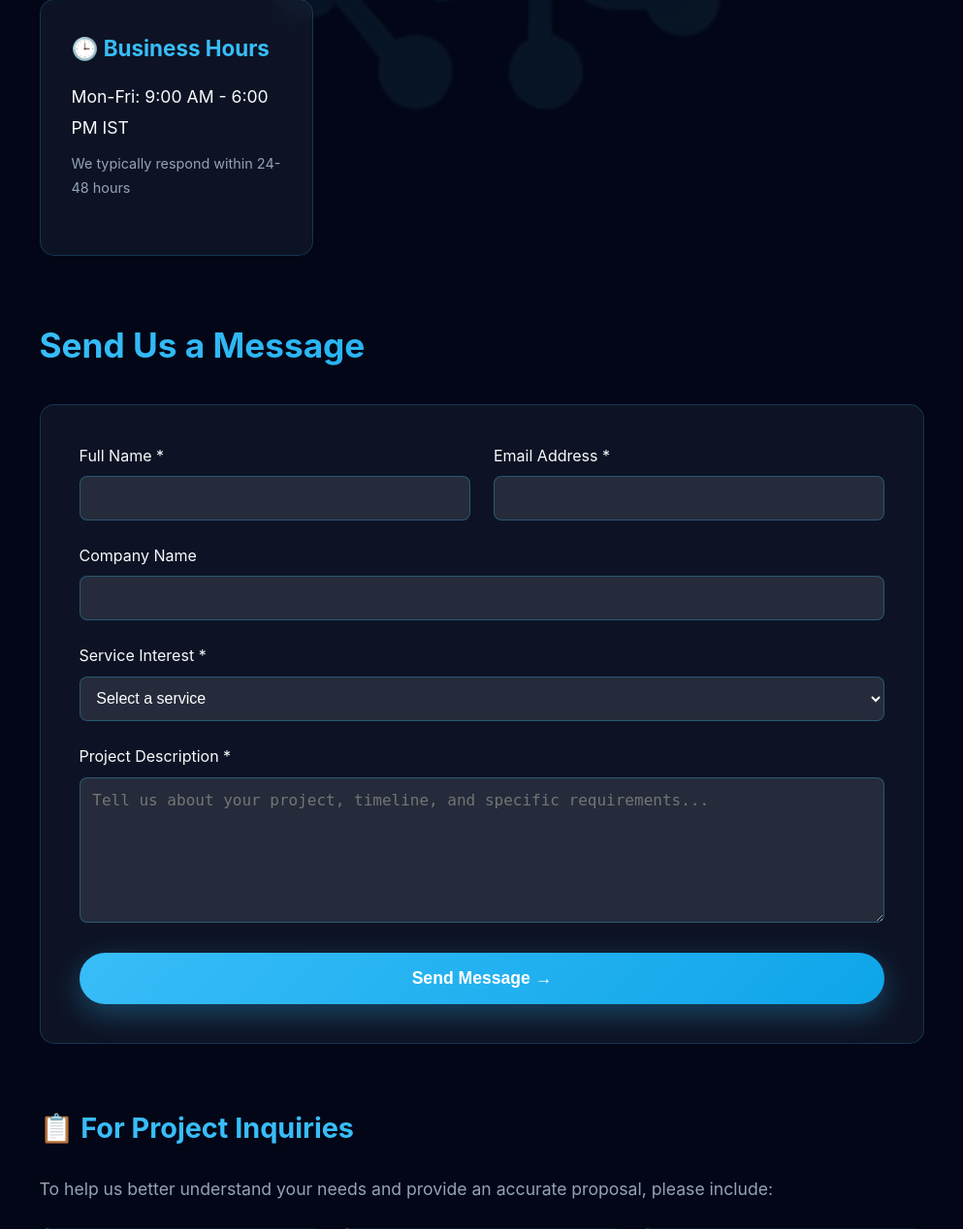
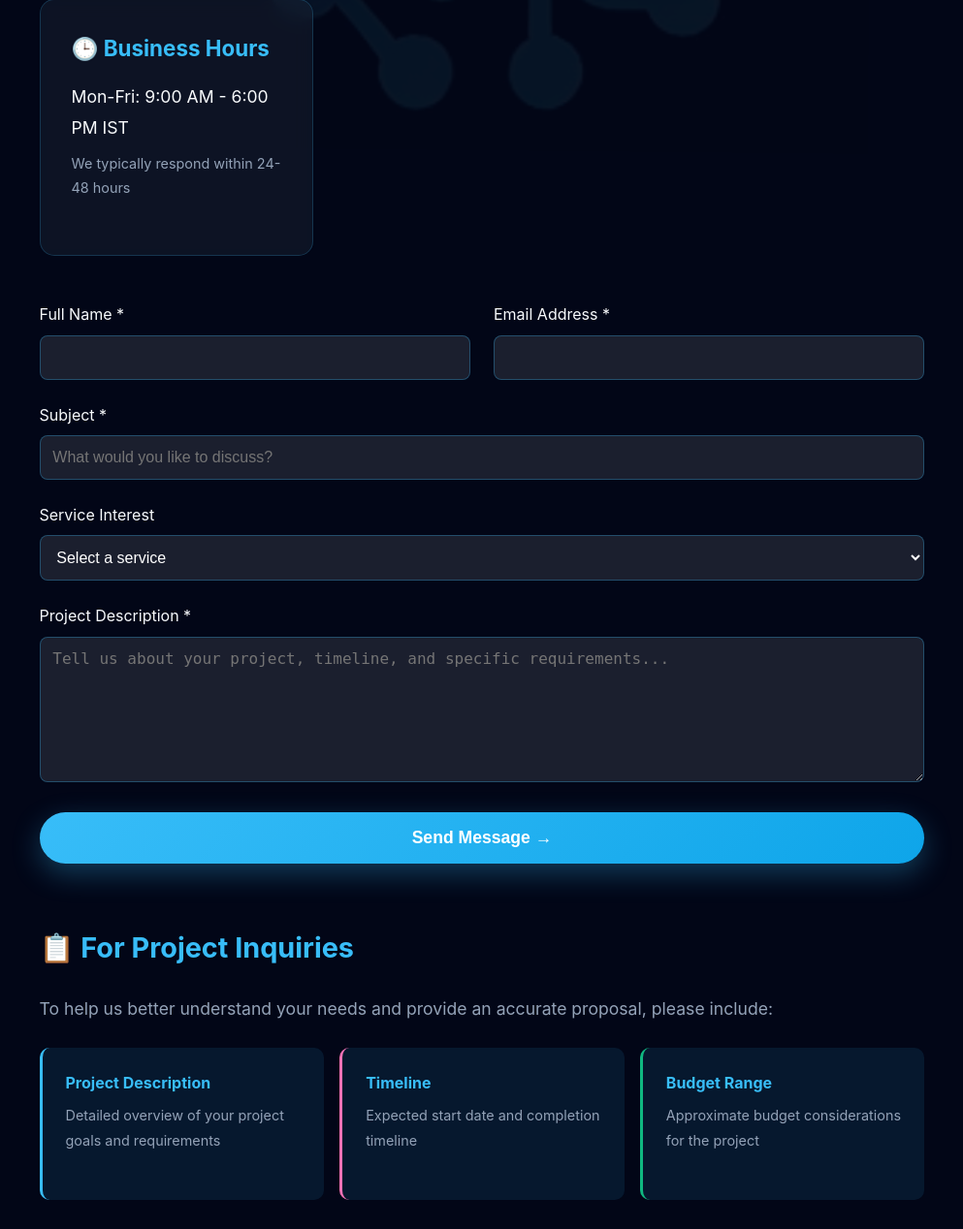
Before and after one commit to mechnerve/mechnerve-website, a Flask app: page /contact in a window 1280 px wide. Shown: the part 669-1937 px from the top of the page at 97% size, without its empty margins (143-1136 px from the left). Run offline with Flask 3, Linux system fonts and the light colour scheme.

Commit message:
Update contact.html

```diff
--- a/templates/contact.html
+++ b/templates/contact.html
@@ -100,50 +100,46 @@
                 </div>
             </div>
 
-            <!-- Contact Form -->
-            <div class="fade-in" style="margin: 4rem 0;" id="contact-form">
-                <h2 style="font-size: 2.2rem; margin-bottom: 2rem;" class="text-gradient">Send Us a Message</h2>
-
-                <form id="contactForm" style="background: rgba(30, 41, 59, 0.4); padding: 2.5rem; border-radius: 15px; border: 1px solid rgba(56, 189, 248, 0.2);">
+            <!-- In contact.html, update the form fields: -->
+<form id="contactForm">
     <div style="display: grid; grid-template-columns: 1fr 1fr; gap: 1.5rem; margin-bottom: 1.5rem;">
         <div>
             <label style="display: block; margin-bottom: 0.5rem; color: var(--text-light);">Full Name *</label>
-                            <input type="text" required style="width: 100%; padding: 0.8rem; background: rgba(255,255,255,0.1); border: 1px solid rgba(56, 189, 248, 0.3); border-radius: 8px; color: white; font-size: 1rem;">
+            <input type="text" name="name" required style="width: 100%; padding: 0.8rem; background: rgba(255,255,255,0.1); border: 1px solid rgba(56, 189, 248, 0.3); border-radius: 8px; color: white; font-size: 1rem;">
         </div>
 
         <div>
             <label style="display: block; margin-bottom: 0.5rem; color: var(--text-light);">Email Address *</label>
-                            <input type="email" required style="width: 100%; padding: 0.8rem; background: rgba(255,255,255,0.1); border: 1px solid rgba(56, 189, 248, 0.3); border-radius: 8px; color: white; font-size: 1rem;">
+            <input type="email" name="email" required style="width: 100%; padding: 0.8rem; background: rgba(255,255,255,0.1); border: 1px solid rgba(56, 189, 248, 0.3); border-radius: 8px; color: white; font-size: 1rem;">
         </div>
     </div>
 
     <div style="margin-bottom: 1.5rem;">
-                        <label style="display: block; margin-bottom: 0.5rem; color: var(--text-light);">Company Name</label>
-                        <input type="text" style="width: 100%; padding: 0.8rem; background: rgba(255,255,255,0.1); border: 1px solid rgba(56, 189, 248, 0.3); border-radius: 8px; color: white; font-size: 1rem;">
+        <label style="display: block; margin-bottom: 0.5rem; color: var(--text-light);">Subject *</label>
+        <input type="text" name="subject" required style="width: 100%; padding: 0.8rem; background: rgba(255,255,255,0.1); border: 1px solid rgba(56, 189, 248, 0.3); border-radius: 8px; color: white; font-size: 1rem;" placeholder="What would you like to discuss?">
     </div>
 
     <div style="margin-bottom: 1.5rem;">
-                        <label style="display: block; margin-bottom: 0.5rem; color: var(--text-light);">Service Interest *</label>
-                        <select required style="width: 100%; padding: 0.8rem; background: rgba(255,255,255,0.1); border: 1px solid rgba(56, 189, 248, 0.3); border-radius: 8px; color: white; font-size: 1rem;">
+        <label style="display: block; margin-bottom: 0.5rem; color: var(--text-light);">Service Interest</label>
+        <select name="service" style="width: 100%; padding: 0.8rem; background: rgba(255,255,255,0.1); border: 1px solid rgba(56, 189, 248, 0.3); border-radius: 8px; color: white; font-size: 1rem;">
             <option value="">Select a service</option>
-                            <option value="design">Mechanical Design</option>
-                            <option value="automation">Automation Solutions</option>
-                            <option value="ai">AI Integration</option>
-                            <option value="consulting">Consulting</option>
-                            <option value="other">Other</option>
+            <option value="Mechanical Design">Mechanical Design</option>
+            <option value="Automation Solutions">Automation Solutions</option>
+            <option value="AI Integration">AI Integration</option>
+            <option value="Consulting">Consulting</option>
+            <option value="Other">Other</option>
         </select>
     </div>
 
     <div style="margin-bottom: 1.5rem;">
         <label style="display: block; margin-bottom: 0.5rem; color: var(--text-light);">Project Description *</label>
-                        <textarea required style="width: 100%; padding: 0.8rem; background: rgba(255,255,255,0.1); border: 1px solid rgba(56, 189, 248, 0.3); border-radius: 8px; color: white; font-size: 1rem; min-height: 150px;" placeholder="Tell us about your project, timeline, and specific requirements..."></textarea>
+        <textarea name="message" required style="width: 100%; padding: 0.8rem; background: rgba(255,255,255,0.1); border: 1px solid rgba(56, 189, 248, 0.3); border-radius: 8px; color: white; font-size: 1rem; min-height: 150px;" placeholder="Tell us about your project, timeline, and specific requirements..."></textarea>
     </div>
 
     <button type="submit" class="btn" style="width: 100%; padding: 1rem; font-size: 1.1rem;">
         Send Message →
     </button>
 </form>
-            </div>
 
             <!-- Project Guidelines -->
             <div class="fade-in" style="margin: 4rem 0;">
```
Lines whose indentation alone changed are shown as unchanged.
